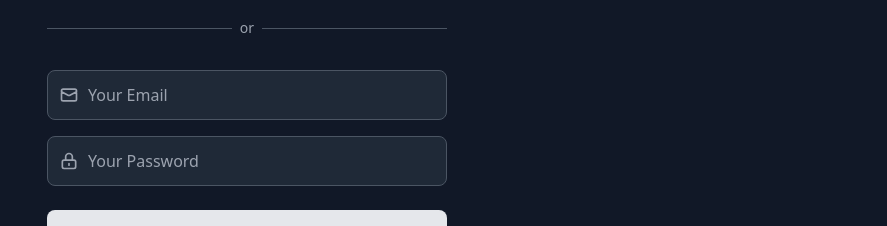
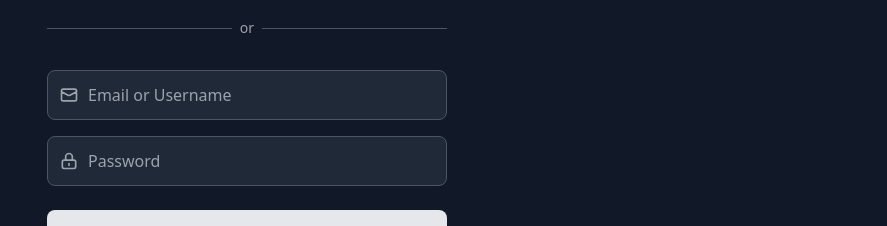
Before and after one commit to jdh-cspfc/pinranks, a React (Vite) app: page / in a window 1280 px wide. Shown: the part 308-534 px from the top of the page, without its empty margins (393-1280 px from the left). Built offline with nearby package versions, Linux system fonts and the light colour scheme; no server answers.

Commit message:
Adjusted login field default text from Your Email to Email or Username since you can use both.

```diff
--- a/src/components/LoginForm.jsx
+++ b/src/components/LoginForm.jsx
@@ -16,7 +16,7 @@ export default function LoginForm({ formData, updateFormData, handlePasswordRese
         <input
           type="text"
           className="w-full pl-10 pr-3 py-3 border border-gray-300 rounded-lg focus:outline-none focus:ring-2 focus:ring-gray-500 focus:border-transparent dark:bg-gray-800 dark:border-gray-600 dark:text-white dark:placeholder-gray-400"
-          placeholder="Your Email"
+          placeholder="Email or Username"
           value={formData.loginId}
           onChange={(e) => updateFormData('loginId', e.target.value)}
         />
@@ -32,7 +32,7 @@ export default function LoginForm({ formData, updateFormData, handlePasswordRese
         <input
           type="password"
           className="w-full pl-10 pr-3 py-3 border border-gray-300 rounded-lg focus:outline-none focus:ring-2 focus:ring-gray-500 focus:border-transparent dark:bg-gray-800 dark:border-gray-600 dark:text-white dark:placeholder-gray-400"
-          placeholder="Your Password"
+          placeholder="Password"
           value={formData.password}
           onChange={(e) => updateFormData('password', e.target.value)}
         />
```
